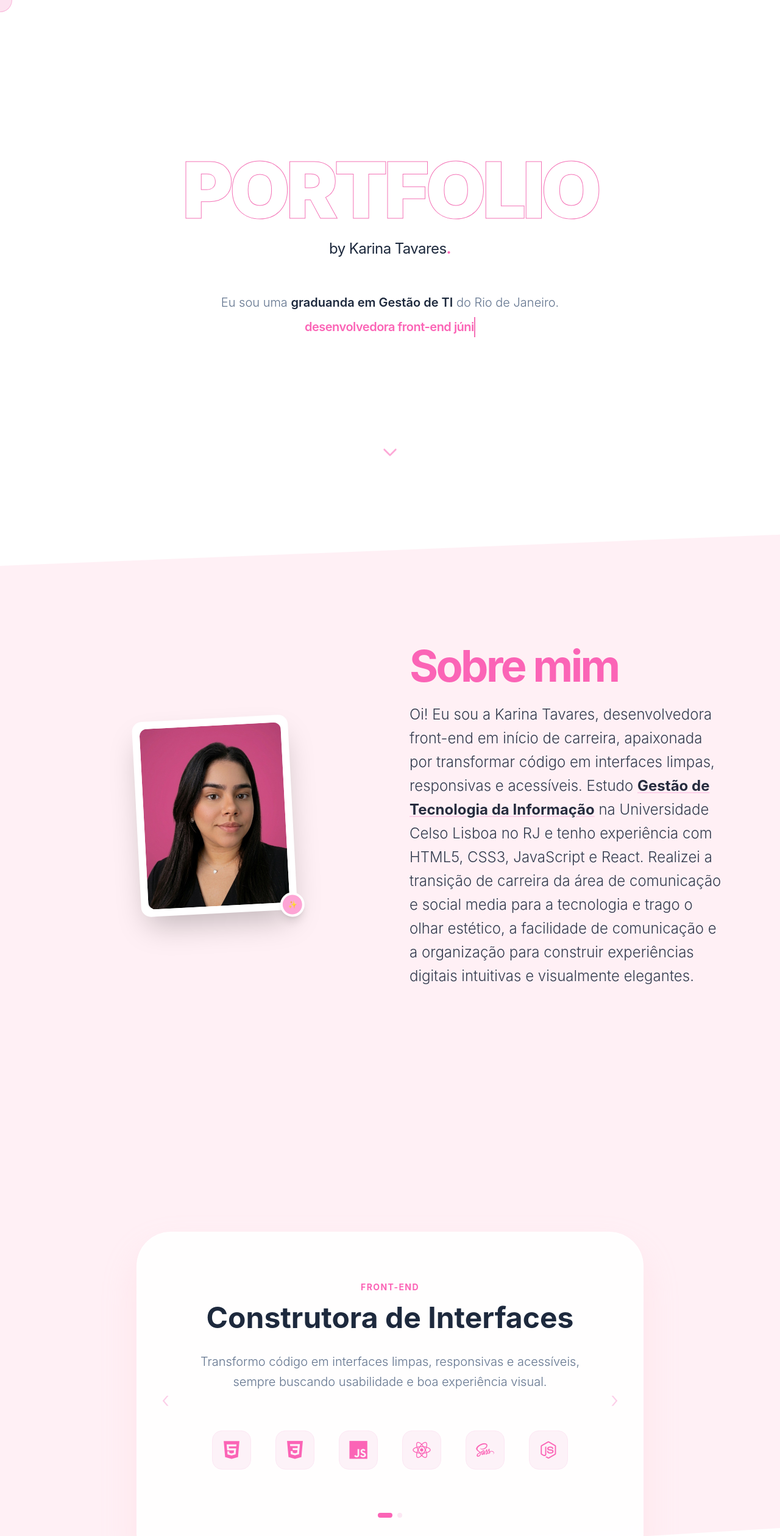
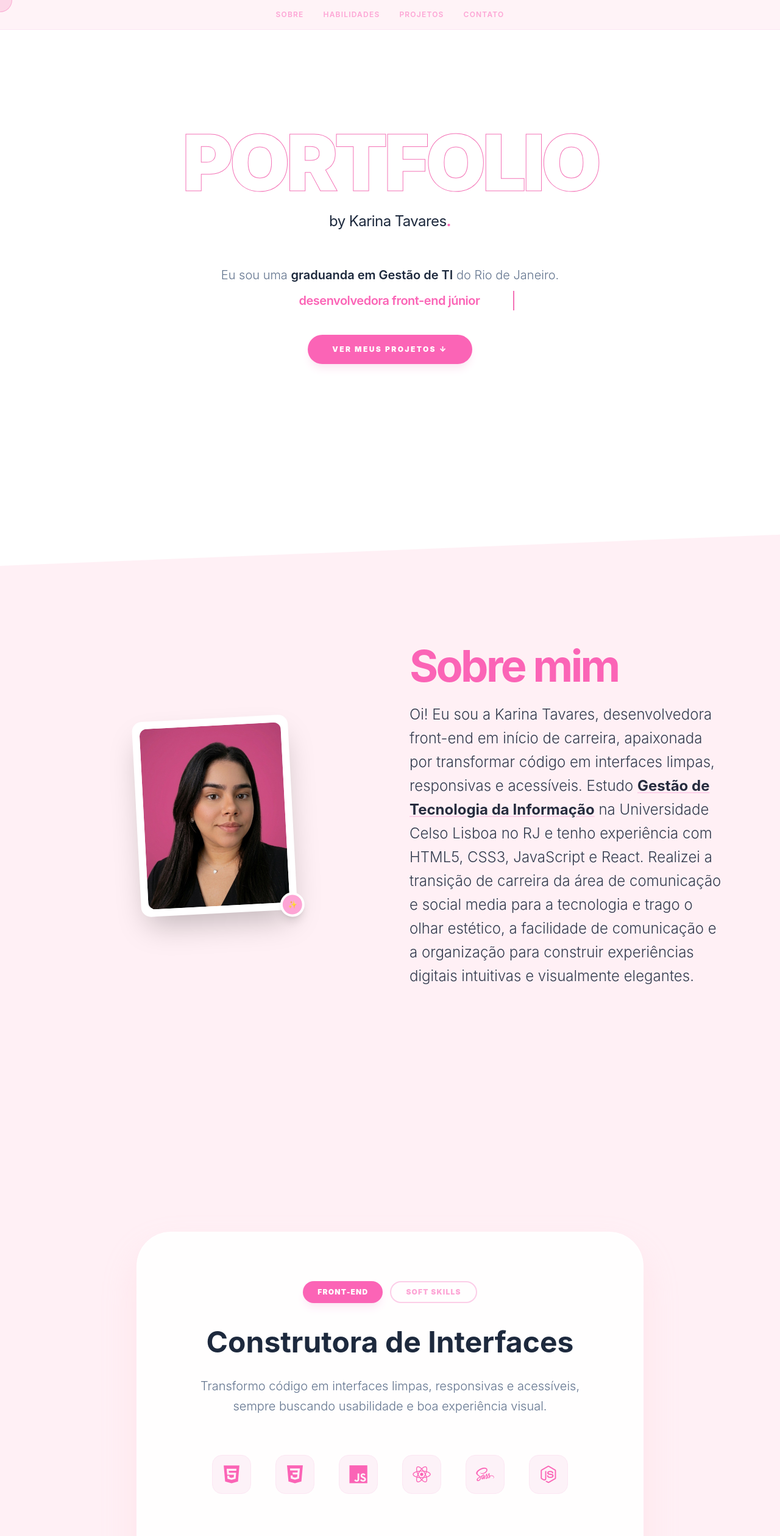
Before and after one commit to Karinatavaress/portfolioKarinaTavares, a React (Vite) app: page / in a window 1280 px wide. Shown: the top 2519 px of the page at 61% size. Built offline with nearby package versions, Linux system fonts and the light colour scheme.

Commit message:
atualizações

```diff
--- a/src/App.jsx
+++ b/src/App.jsx
@@ -24,6 +24,13 @@ function App() {
         }}
       />
 
+    <nav className="fixed top-0 left-0 w-full z-50 flex justify-center gap-8 py-4 bg-[#FFF0F5]/80 backdrop-blur-sm border-b border-pink-100">
+  <a href="#sobre" className="font-montserrat text-xs font-semibold uppercase tracking-widest text-pink-300 hover:text-pink-500 transition-colors">Sobre</a>
+  <a href="#habilidades" className="font-montserrat text-xs font-semibold uppercase tracking-widest text-pink-300 hover:text-pink-500 transition-colors">Habilidades</a>
+  <a href="#projetos" className="font-montserrat text-xs font-semibold uppercase tracking-widest text-pink-300 hover:text-pink-500 transition-colors">Projetos</a>
+  <a href="#contato" className="font-montserrat text-xs font-semibold uppercase tracking-widest text-pink-300 hover:text-pink-500 transition-colors">Contato</a>
+    </nav>
+
       {/* 1. HEADER HERO */}
       <header className="relative min-h-screen flex flex-col items-center justify-center px-8 bg-white text-center overflow-hidden">
         <div className="relative z-10 space-y-4">
@@ -39,17 +46,18 @@ function App() {
 
           <div className="text-lg md:text-xl font-light text-slate-500 max-w-2xl mx-auto pt-10 leading-relaxed space-y-2">
             <p>Eu sou uma <span className="font-semibold text-slate-800">graduanda em Gestão de TI</span> do Rio de Janeiro.</p>
-            <div className="flex items-baseline justify-center gap-2 font-semibold text-pink-400 tracking-tight">
+           <p className="text-center font-semibold text-pink-400 tracking-tight">
   <span className="digital-type">desenvolvedora front-end júnior</span>
-            </div>
+</p>
           </div>
             </div>
 
-        <div className="absolute bottom-10 left-1/2 -translate-x-1/2 animate-bounce">
-          <a href="#sobre" className="text-pink-300 hover:text-pink-400 transition-colors">
-            <svg className="w-8 h-8" fill="none" stroke="currentColor" viewBox="0 0 24 24">
-              <path strokeLinecap="round" strokeLinejoin="round" strokeWidth="2" d="M19 9l-7 7-7-7" />
-            </svg>
+        <div className="pt-10">
+   <a
+    href="#projetos"
+    className="inline-block text-xs font-black uppercase tracking-[0.2em] bg-pink-400 text-white px-10 py-4 rounded-full hover:bg-pink-500 hover:scale-105 transition-all duration-300 shadow-lg shadow-pink-100"
+  >
+    Ver meus projetos ↓
   </a>
 </div>
       </header>
@@ -189,7 +197,7 @@ function App() {
 
 
 {/* 6. CONTATO */}
-<section id="contato" className="py-40 bg-[#FFF0F5] text-slate-900 border-t border-pink-100">
+<section id="contato" className="py-32 bg-[#FFF0F5] text-slate-900 border-t border-pink-100">
   <div className="max-w-5xl mx-auto px-8 text-center">
     <h2 className="font-playfair text-6xl md:text-7xl mb-12 text-pink-400 tracking-tight">
       Vamos criar algo?
@@ -216,22 +224,16 @@ function App() {
 
       {/* BOTÃO CURRÍCULO */}
 <a
-        href="/curriculo-karina-tavares.pdf"
-        download="Curriculo_Karina_Tavares.pdf"
+  href="https://www.canva.com/design/DAHEH_xqf48/agZirO3Li_1VAKokeSD1mQ/view?utm_content=DAHEH_xqf48&utm_campaign=designshare&utm_medium=link2&utm_source=uniquelinks&utlId=hd39e245e83"
+  target="_blank"
+  rel="noreferrer"
   className="text-xs font-black uppercase tracking-[0.2em] border-2 border-pink-200 text-pink-400 px-10 py-5 rounded-full hover:bg-white/50 transition-all duration-300 w-full md:w-auto text-center"
 >
   Currículo
 </a>
-
   </div>
-
-    {/* FRASE FINAL */}
-    <p className="mt-20 text-slate-400 font-light text-sm tracking-widest uppercase italic">
-      "Código é a ferramenta, mas a experiência do usuário é a missão." 🚀
-    </p>
     </div>
 </section>
-
       </div>
   );
 };
--- a/src/Habilidades.jsx
+++ b/src/Habilidades.jsx
@@ -8,7 +8,6 @@ const Habilidades = () => {
       titulo: "Construtora de Interfaces",
       subtitulo: "Front-End",
       descricao: "Transformo código em interfaces limpas, responsivas e acessíveis, sempre buscando usabilidade e boa experiência visual.",
-      // Agora usamos objetos com o nome e a classe do DevIcon
       skills: [
         { name: "HTML5", icon: "devicon-html5-plain" },
         { name: "CSS3", icon: "devicon-css3-plain" },
@@ -22,7 +21,14 @@ const Habilidades = () => {
       titulo: "Além do Código",
       subtitulo: "Colaboração & Estratégia",
       descricao: "Colaboro em equipe de forma organizada e clara, aplicando Git e metodologias ágeis para manter um fluxo eficiente. Prezo pela comunicação e resiliência.",
-      skills: ["GIT/GITHUB", "SCRUM", "COMUNICAÇÃO", "RESILIÊNCIA", "KANBAN", "ADAPTABILIDADE"]
+      skills: [
+        { name: "GIT/GITHUB", icon: "devicon-git-plain" },
+        { name: "SCRUM", icon: "devicon-jira-plain" },
+        { name: "COMUNICAÇÃO", emoji: "🗣️" },
+        { name: "RESILIÊNCIA", emoji: "💡" },
+        { name: "KANBAN", emoji: "📋" },
+        { name: "ADAPTABILIDADE", emoji: "🔄" }
+      ]
     }
   };
 
@@ -34,26 +40,32 @@ const Habilidades = () => {
         <div className="relative group">
           <div className="bg-white/90 backdrop-blur-md rounded-[3.5rem] p-12 md:p-20 shadow-[0_30px_60px_rgba(255,182,193,0.2)] border border-white text-center min-h-[550px] flex flex-col justify-center transition-all duration-500">
 
-            {/* Botões de Navegação */}
+            {/* Botões de Aba visíveis */}
+            <div className="flex gap-3 justify-center mb-10">
               <button
-              onClick={() => setTabAtiva(tabAtiva === 'frontend' ? 'softskills' : 'frontend')}
-              className="absolute left-6 top-1/2 -translate-y-1/2 p-4 text-pink-200 hover:text-pink-400 transition-colors hidden md:block"
+                onClick={() => setTabAtiva('frontend')}
+                className={`px-6 py-2 rounded-full text-xs font-black uppercase tracking-widest transition-all duration-300 ${
+                  tabAtiva === 'frontend'
+                    ? 'bg-pink-400 text-white shadow-lg shadow-pink-100'
+                    : 'border-2 border-pink-200 text-pink-300 hover:border-pink-400 hover:text-pink-400'
+                }`}
               >
-              <span className="text-4xl font-light">‹</span>
+                Front-End
               </button>
-
               <button
-              onClick={() => setTabAtiva(tabAtiva === 'frontend' ? 'softskills' : 'frontend')}
-              className="absolute right-6 top-1/2 -translate-y-1/2 p-4 text-pink-200 hover:text-pink-400 transition-colors hidden md:block"
+                onClick={() => setTabAtiva('softskills')}
+                className={`px-6 py-2 rounded-full text-xs font-black uppercase tracking-widest transition-all duration-300 ${
+                  tabAtiva === 'softskills'
+                    ? 'bg-pink-400 text-white shadow-lg shadow-pink-100'
+                    : 'border-2 border-pink-200 text-pink-300 hover:border-pink-400 hover:text-pink-400'
+                }`}
               >
-              <span className="text-4xl font-light">›</span>
+                Soft Skills
               </button>
+            </div>
 
             {/* Conteúdo Dinâmico */}
             <div key={tabAtiva} className="animate-fadeIn">
-              <h4 className="text-pink-400 font-bold text-sm uppercase tracking-widest mb-4">
-                {atual.subtitulo}
-              </h4>
               <h3 className="text-slate-800 text-4xl md:text-5xl font-bold mb-8">
                 {atual.titulo}
               </h3>
@@ -61,38 +73,35 @@ const Habilidades = () => {
                 {atual.descricao}
               </p>
 
-              {/* Renderização Condicional de Skills */}
+              {/* Renderização de Skills */}
               <div className="flex flex-wrap justify-center gap-6 md:gap-10">
-                {tabAtiva === 'frontend' ? (
-                  // Layout com Ícones para Front-End
-                  atual.skills.map((skill) => (
+                {atual.skills.map((skill) => (
                   <div key={skill.name} className="flex flex-col items-center group/icon">
                     <div className="w-16 h-16 bg-pink-50 rounded-2xl flex items-center justify-center border border-pink-100 transition-all duration-300 group-hover/icon:bg-pink-400 group-hover/icon:-translate-y-2">
+                      {skill.icon ? (
                         <i className={`${skill.icon} text-3xl text-pink-400 group-hover/icon:text-white transition-colors`}></i>
+                      ) : (
+                        <span className="text-2xl">{skill.emoji}</span>
+                      )}
                     </div>
                     <span className="mt-2 text-[10px] font-bold text-pink-300 opacity-0 group-hover/icon:opacity-100 transition-opacity uppercase tracking-tighter">
                       {skill.name}
                     </span>
                   </div>
-                  ))
-                ) : (
-                  // Layout de Badges para Soft Skills
-                  atual.skills.map((skill) => (
-                    <span
-                      key={skill}
-                      className="px-6 py-2 bg-pink-50 text-pink-400 text-[10px] font-bold rounded-full border border-pink-100 uppercase tracking-tighter hover:bg-pink-400 hover:text-white transition-all cursor-default"
-                    >
-                      {skill}
-                    </span>
-                  ))
-                )}
+                ))}
               </div>
             </div>
 
-            {/* Indicadores */}
+            {/* Indicadores de ponto */}
             <div className="flex justify-center gap-2 mt-12">
-              <button onClick={() => setTabAtiva('frontend')} className={`w-2 h-2 rounded-full transition-all ${tabAtiva === 'frontend' ? 'bg-pink-400 w-6' : 'bg-pink-100'}`} />
-              <button onClick={() => setTabAtiva('softskills')} className={`w-2 h-2 rounded-full transition-all ${tabAtiva === 'softskills' ? 'bg-pink-400 w-6' : 'bg-pink-100'}`} />
+              <button
+                onClick={() => setTabAtiva('frontend')}
+                className={`w-2 h-2 rounded-full transition-all ${tabAtiva === 'frontend' ? 'bg-pink-400 w-6' : 'bg-pink-100'}`}
+              />
+              <button
+                onClick={() => setTabAtiva('softskills')}
+                className={`w-2 h-2 rounded-full transition-all ${tabAtiva === 'softskills' ? 'bg-pink-400 w-6' : 'bg-pink-100'}`}
+              />
             </div>
           </div>
         </div>
--- a/src/index.css
+++ b/src/index.css
@@ -57,16 +57,16 @@ body, a, button {
 .digital-type {
   display: inline-block;
   overflow: hidden;
+  white-space: nowrap;
   border-right: 2px solid #f472b6;
-  white-space: nowrap;
   animation:
-    typing 3.5s steps(40, end),
+    typing 3s steps(31, end) forwards,
     blink-caret 0.75s step-end infinite;
 }
 
 @keyframes typing {
   from { width: 0 }
-  to { width: 100% }
+  to { width: 31ch }
 }
 
 @keyframes blink-caret {
```
Lines whose indentation alone changed are shown as unchanged.
